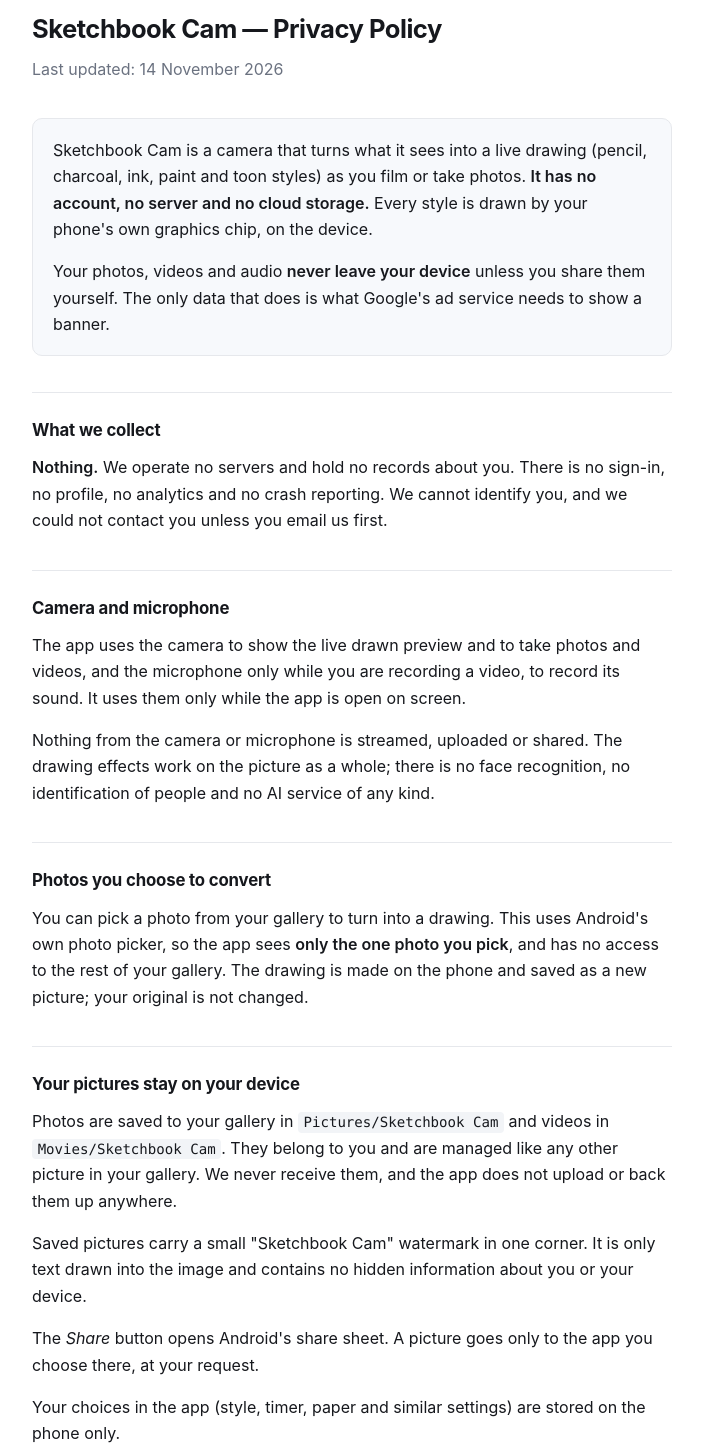
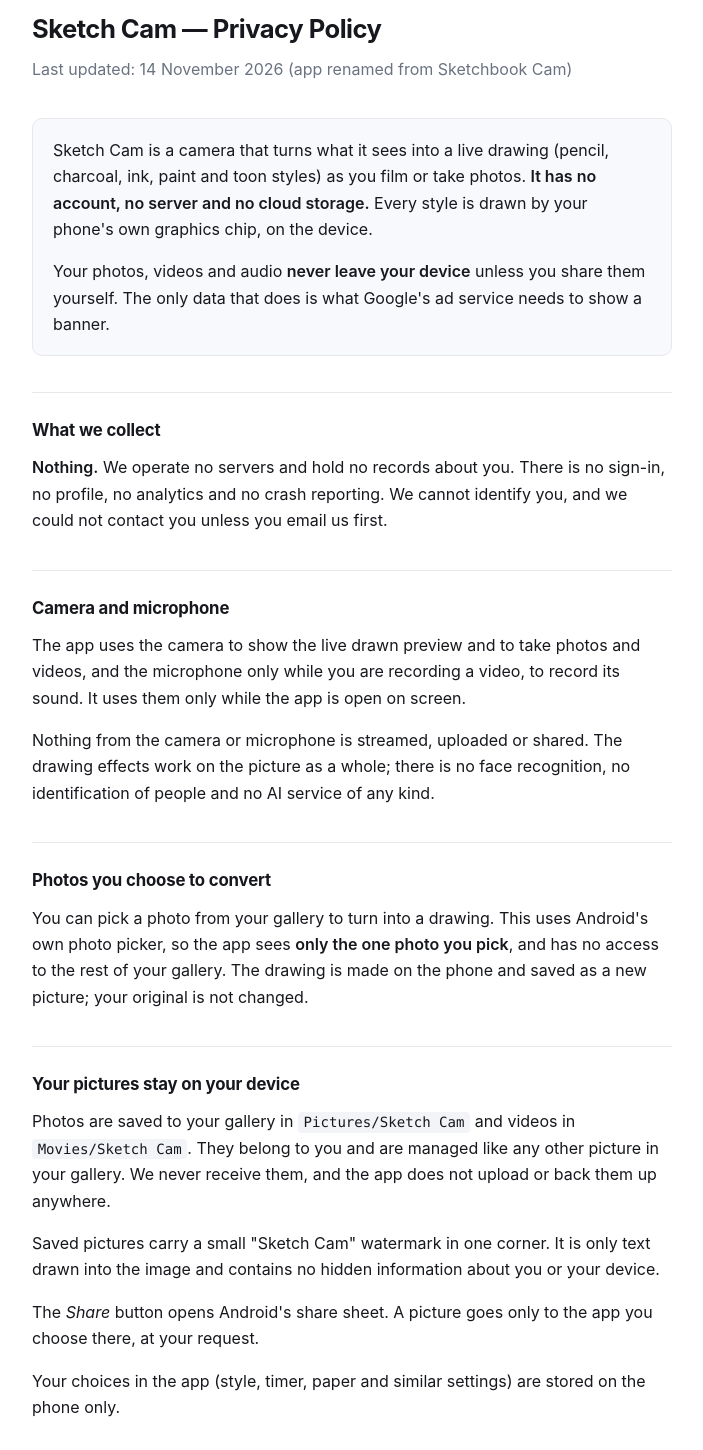
Before and after one commit to dhanud72/dhanud72.github.io, a plain HTML site: page sketchbook-cam-privacy/index.html in a window 1280 px wide. Shown: the part 40-1490 px from the top of the page, without its empty margins (288-991 px from the left). Drawn offline with Linux system fonts and the light colour scheme.

Commit message:
Sketch Cam privacy policy: app renamed from Sketchbook Cam
Co-Authored-By: Claude Opus 5.5 <noreply@anthropic.com>
Claude-Session: https://claude.ai/code/session_01XkabTGRBuLGPUTT1mHqmRT

```diff
--- a/sketchbook-cam-privacy/index.html
+++ b/sketchbook-cam-privacy/index.html
@@ -3,7 +3,7 @@
 <head>
 <meta charset="utf-8">
 <meta name="viewport" content="width=device-width, initial-scale=1">
-<title>Sketchbook Cam — Privacy Policy</title>
+<title>Sketch Cam — Privacy Policy</title>
 <style>
   :root { color-scheme: light dark; }
   body {
@@ -52,11 +52,11 @@
 </head>
 <body>
 <main>
-  <h1>Sketchbook Cam — Privacy Policy</h1>
-  <p class="sub">Last updated: 14 November 2026</p>
+  <h1>Sketch Cam — Privacy Policy</h1>
+  <p class="sub">Last updated: 14 November 2026 (app renamed from Sketchbook Cam)</p>
 
   <div class="lede">
-    <p>Sketchbook Cam is a camera that turns what it sees into a live drawing
+    <p>Sketch Cam is a camera that turns what it sees into a live drawing
     (pencil, charcoal, ink, paint and toon styles) as you film or take photos.
     <strong>It has no account, no server and no cloud storage.</strong> Every
     style is drawn by your phone's own graphics chip, on the device.</p>
@@ -85,11 +85,11 @@
   made on the phone and saved as a new picture; your original is not changed.</p>
 
   <h2>Your pictures stay on your device</h2>
-  <p>Photos are saved to your gallery in <code>Pictures/Sketchbook Cam</code>
-  and videos in <code>Movies/Sketchbook Cam</code>. They belong to you and are
+  <p>Photos are saved to your gallery in <code>Pictures/Sketch Cam</code>
+  and videos in <code>Movies/Sketch Cam</code>. They belong to you and are
   managed like any other picture in your gallery. We never receive them, and
   the app does not upload or back them up anywhere.</p>
-  <p>Saved pictures carry a small "Sketchbook Cam" watermark in one corner. It
+  <p>Saved pictures carry a small "Sketch Cam" watermark in one corner. It
   is only text drawn into the image and contains no hidden information about
   you or your device.</p>
   <p>The <em>Share</em> button opens Android's share sheet. A picture goes only
@@ -144,7 +144,7 @@
   else for us to delete.</p>
 
   <h2>Children</h2>
-  <p>Sketchbook Cam is not directed at children and is not intended for use by
+  <p>Sketch Cam is not directed at children and is not intended for use by
   anyone under 13.</p>
 
   <h2>Changes</h2>
@@ -156,7 +156,7 @@
   <a href="mailto:dhanud72@gmail.com">dhanud72@gmail.com</a>.</p>
 
   <footer>
-    Sketchbook Cam is published by Sangeetha V.
+    Sketch Cam is published by Sangeetha V.
     <a href="https://dhanud72.github.io/">dhanud72.github.io</a>
   </footer>
 </main>
```
Also changed, not shown: index.html (+1 -1 lines).
